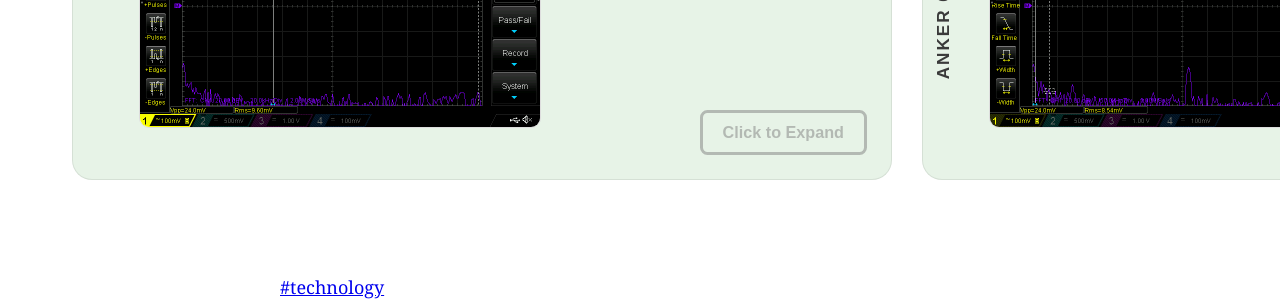
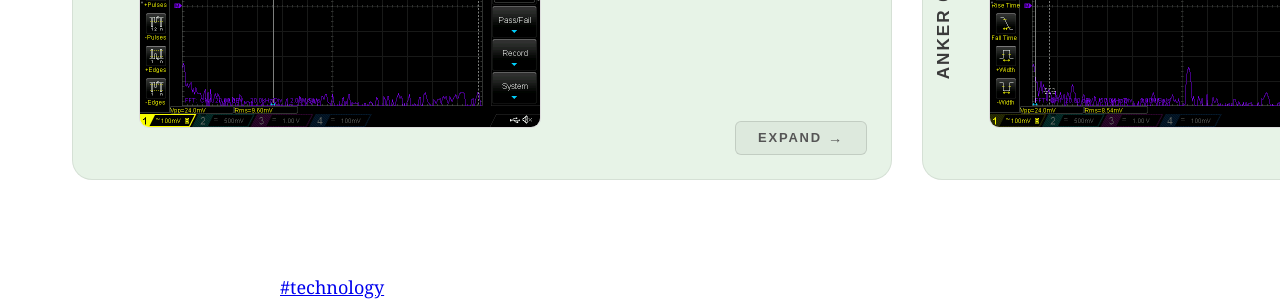
Before and after one commit to 0sps/sull1van.com, a Jekyll site: the page built from _posts/2026-01-19-a-dozen-chargers-in-the-lab.md, in a window 1280 px wide. Shown: the part 3259-3560 px from the top of the page. Built offline with Jekyll 4.4.1, drawn with Linux system fonts in a browser that asks for light colours; some of the changed lines change nothing that is shown.

Commit message:
Update 2026-01-19-a-dozen-chargers-in-the-lab.md

```diff
--- a/_posts/2026-01-19-a-dozen-chargers-in-the-lab.md
+++ b/_posts/2026-01-19-a-dozen-chargers-in-the-lab.md
@@ -614,22 +614,33 @@ devices:
   }
   .expand-btn {
     align-self: flex-end;
-    background: transparent;
-    color: #808080;
-    border: 3px solid #808080;
-    padding: 10px 20px;
-    border-radius: 7.5px;
+    margin-top: auto;
+    background: rgba(0, 0, 0, 0.04);
+    color: #555;
+    border: 1px solid rgba(0, 0, 0, 0.12);
+    padding: 8px 22px;
+    border-radius: 6px;
     cursor: pointer;
-    font-size: 0.9em;
-    font-weight: 600;
-    transition: all 0.2s ease;
-    margin-top: 15px;
-    opacity: 0.5;
+    font-size: 0.72em;
+    font-weight: 700;
+    font-family: sans-serif;
+    text-transform: uppercase;
+    letter-spacing: 1.8px;
+    transition: color 0.25s ease, background 0.25s ease, border-color 0.25s ease;
+    display: inline-flex;
+    align-items: center;
+    gap: 6px;
+  }
+  .expand-btn::after {
+    content: '→';
+    display: inline-block;
+    font-size: 1.1em;
+    transition: color 0.25s ease;
   }
   .expand-btn:hover {
-    background: #808080;
-    color: #fff;
-    opacity: 1;
+    background: rgba(0, 0, 0, 0.08);
+    color: #222;
+    border-color: rgba(0, 0, 0, 0.25);
   }
 
   /* Modal Styles */
@@ -936,7 +947,7 @@ devices:
           </span>
         </div>
         <figcaption>{{ item.caption | strip }}</figcaption>
-        <button class="expand-btn" onclick='openModal({{ item | jsonify | escape }}, this)'>Click to Expand</button>
+        <button class="expand-btn" onclick='openModal({{ item | jsonify | escape }}, this)'>Expand</button>
       </div>
     </div>
   </div>
```
